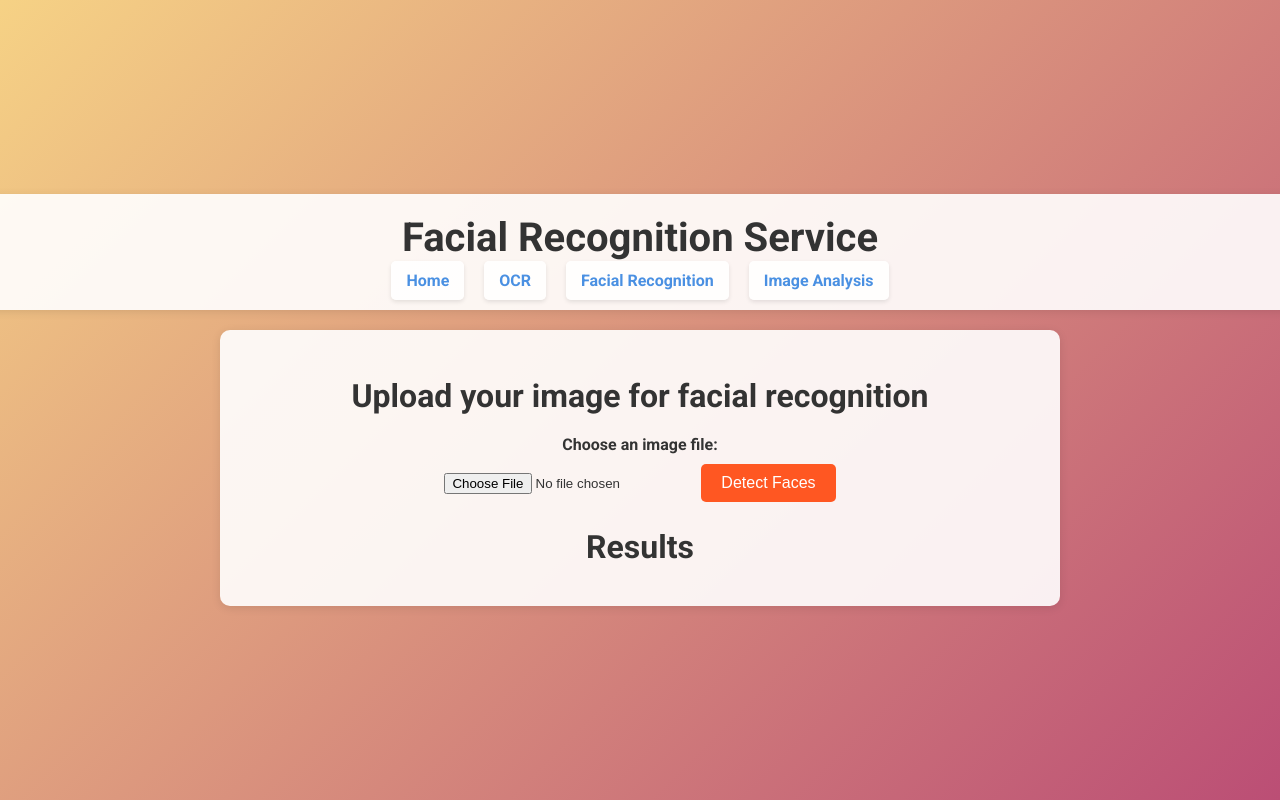
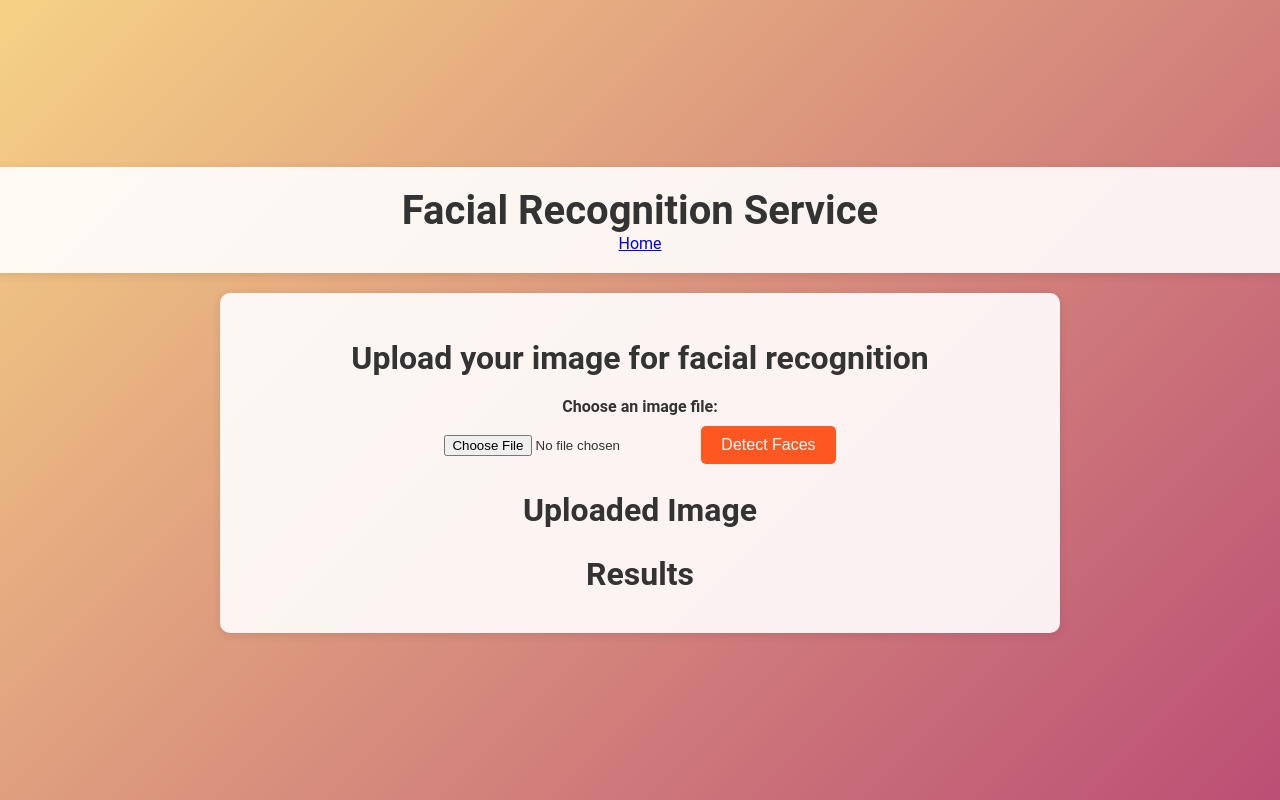
Before and after one commit to theolucky889/CloudComputing_GoogleCloudPlatform, a Flask app: page /facial-recognition in a window 1280 px wide. Run offline with Flask 3, Linux system fonts and the light colour scheme.

Commit message:
Update facial-recognition.html

```diff
--- a/templates/facial-recognition.html
+++ b/templates/facial-recognition.html
@@ -5,41 +5,30 @@
     <meta name="viewport" content="width=device-width, initial-scale=1.0">
     <title>Facial Recognition Service</title>
     <link rel="stylesheet" href="{{ url_for('static', filename='css/facial-recognition.css') }}">
-    <link rel="stylesheet" href="https://cdnjs.cloudflare.com/ajax/libs/font-awesome/6.0.0-beta3/css/all.min.css">
-    <link href="https://fonts.googleapis.com/css2?family=Roboto:wght@400;700&display=swap" rel="stylesheet">
-    <script src="https://cdnjs.cloudflare.com/ajax/libs/aos/2.3.4/aos.js"></script>
-    <link rel="stylesheet" href="https://cdnjs.cloudflare.com/ajax/libs/aos/2.3.4/aos.css">
 </head>
 <body>
-    <header data-aos="fade-down">
+    <header>
         <h1>Facial Recognition Service</h1>
-        <nav>
-            <ul>
-                <li><a href="{{ url_for('home') }}">Home</a></li>
-                <li><a href="{{ url_for('ocr') }}">OCR</a></li>
-                <li><a href="{{ url_for('facial_recognition') }}">Facial Recognition</a></li>
-                <li><a href="{{ url_for('image_analysis') }}">Image Analysis</a></li>
-            </ul>
-        </nav>
+        <nav><a href="{{ url_for('home') }}">Home</a></nav>
     </header>
     <main>
-        <section class="upload-section" data-aos="fade-up">
+        <section class="upload-section">
             <h2>Upload your image for facial recognition</h2>
             <form id="facialForm" enctype="multipart/form-data">
-                <label for="imageUpload">Choose an image file:</label>
-                <input type="file" id="imageUpload" name="image" accept="image/*" required>
+                <label for="imageUpload" class="file-label">Choose an image file:</label>
+                <input type="file" id="imageUpload" accept="image/*" required>
                 <button type="submit" class="submit-button">Detect Faces</button>
             </form>
         </section>
-        <section class="results-section" data-aos="fade-up">
+        <section class="image-preview-section">
+            <h2>Uploaded Image</h2>
+            <div id="imagePreview"></div>
+        </section>
+        <section class="results-section">
             <h2>Results</h2>
-            <div id="imagePreview"></div>
-            <div id="facialResults" aria-live="polite"></div>
+            <div id="facialResults"></div>
         </section>
     </main>
     <script src="{{ url_for('static', filename='js/facial.js') }}"></script>
-    <script>
-        AOS.init();
-    </script>
 </body>
 </html>
```
